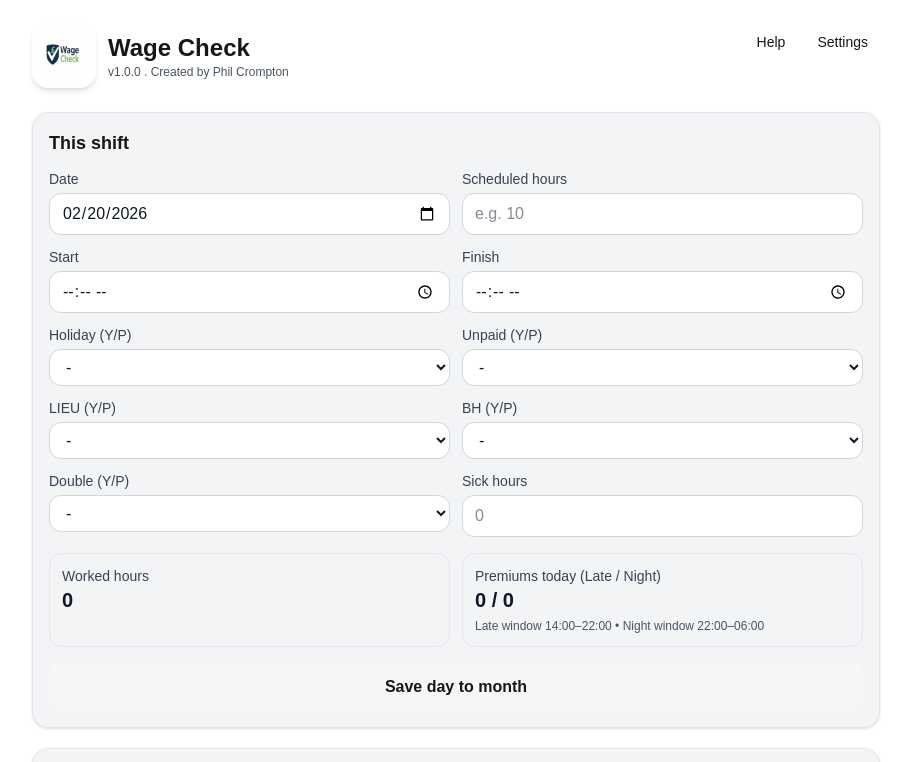
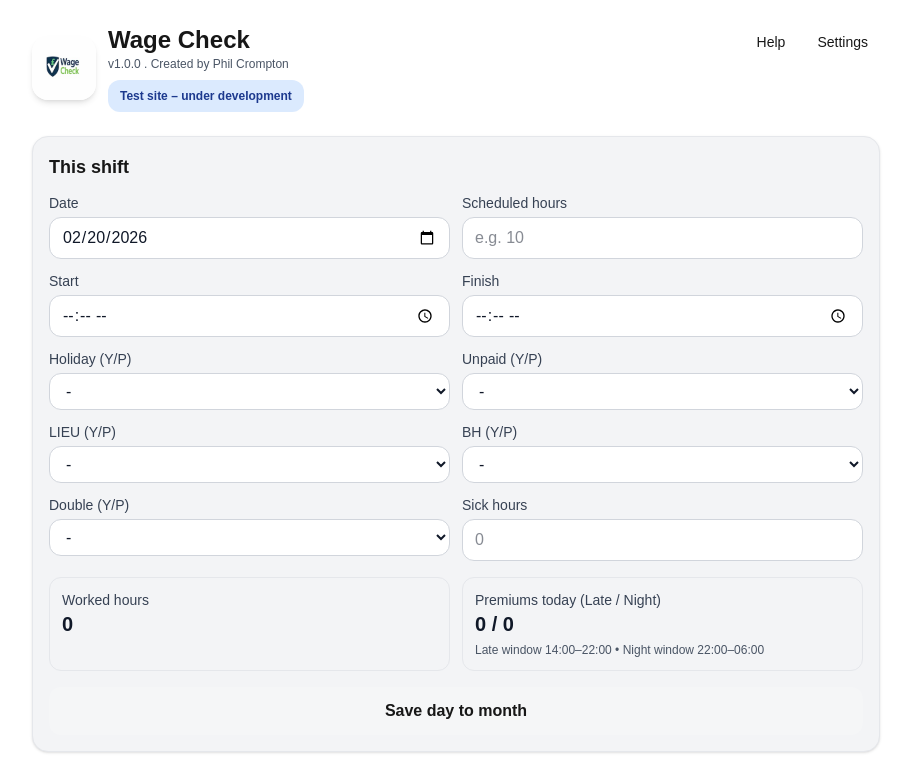
Before and after one commit to phil18019/wage-app, a Next.js app: page / in a window 1280 px wide. Shown: the top 762 px of the page, without its empty margins (184-1095 px from the left). Built offline with nearby package versions, Linux system fonts and the light colour scheme.

Commit message:
Add test site banner

```diff
--- a/app/page.tsx
+++ b/app/page.tsx
@@ -595,6 +595,9 @@ export default function Home() {
             <p className="text-xs text-gray-600 dark:text-white/60">
               v{APP_VERSION} . Created by Phil Crompton
             </p>
+            <div className="mt-2 rounded-xl bg-blue-100 text-blue-900 px-3 py-2 text-xs font-semibold">
+  Test site – under development
+</div>
           </div>
 
         </div>
```
